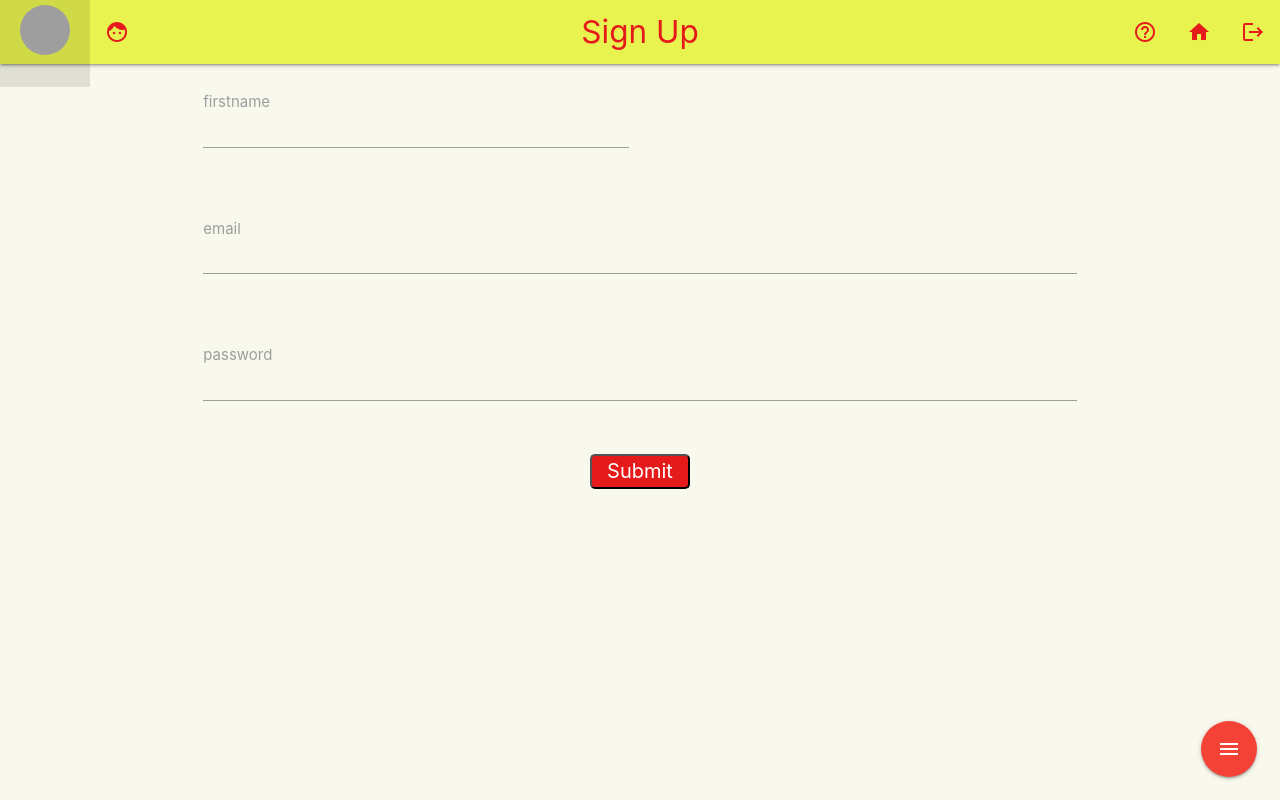
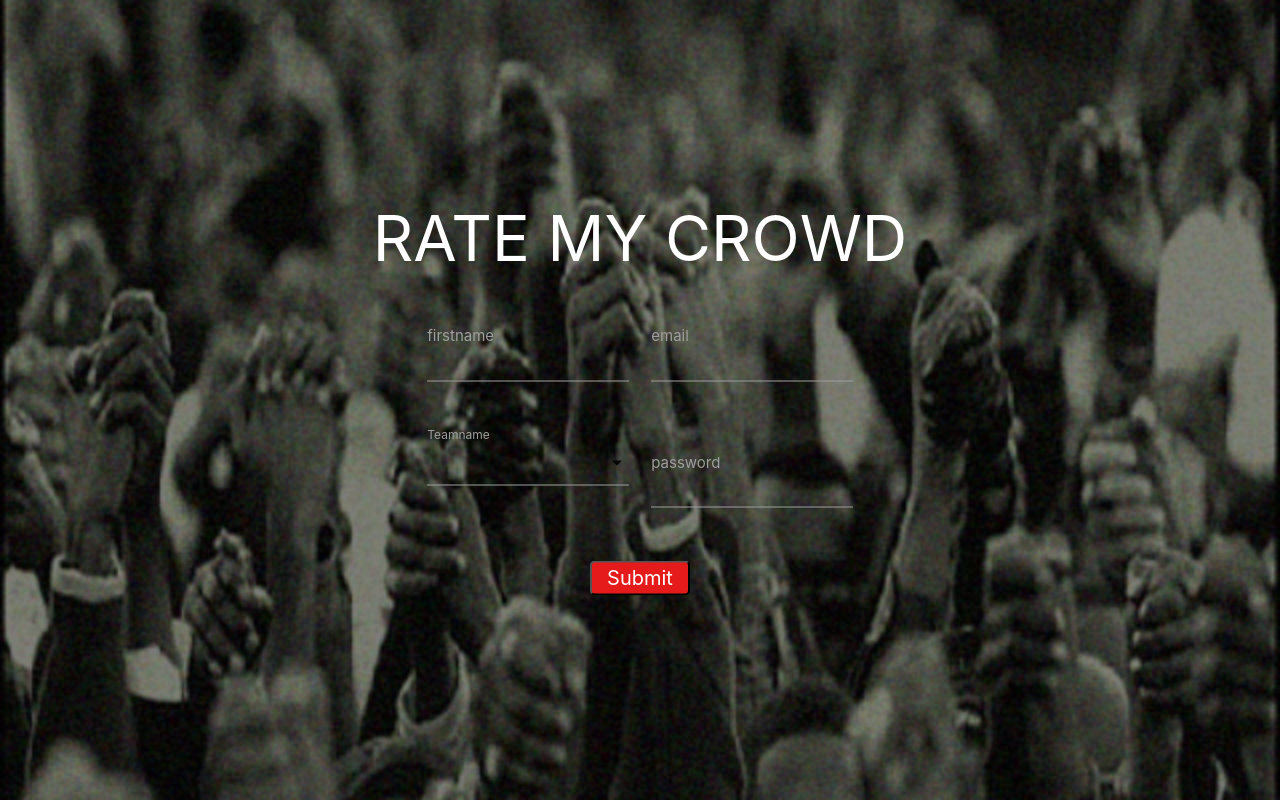
Before and after one commit to tidders2000/rmc, a Flask app: page /signup in a window 1280 px wide. Run offline with Flask 2, Linux system fonts and the light colour scheme; data that the repository does not hold is empty; grey boxes are pictures that could not be loaded.

Commit message:
bug and style fixes to signup and login

```diff
--- a/app.py
+++ b/app.py
@@ -39,11 +39,12 @@ def login():
  if g.user:
         return render_template('home.html')
  if request.method == 'POST' and form.validate_on_submit():
+     #clears session and gets password and email
        session.pop('user', None)
        password=request.form['password']
        email=request.form['email']
 
-
+      # retrieves email and if does not returns to login
 
        try:
         with connection.cursor() as cursor:
@@ -52,9 +53,9 @@ def login():
             result = cursor.fetchone()
 
             if result[0] !=email:
-
+                flash('email incorrect')
                 return redirect('/')
-
+         #authenticates password using password hash
             sql= "SELECT `password` FROM `users` WHERE `email`=%s"
             cursor.execute(sql,(email))
             result = cursor.fetchone()
@@ -65,6 +66,7 @@ def login():
 
        except:
               # Close the connection, regardless of whether or not the above was successful
+            connection.close()
             flash("incorrect email or password")
 
  return render_template('index.html', form=form)
@@ -120,8 +122,16 @@ def before_request():
 
 #sign up users to the db.................................
 def signup():
+#adds page title and form
  page_title = "Sign Up"
  form = SignUp()
+ try:
+         with connection.cursor(pymysql.cursors.DictCursor) as cursor:
+             sql= "SELECT * FROM teamname;"
+             cursor.execute(sql)
+             teamname = cursor.fetchall()
+
+ except: flash('error')
  if request.method == 'POST' and form.validate_on_submit():
 
        fullname=request.form['fullname']
@@ -129,14 +139,14 @@ def signup():
        password=generate_password_hash(request.form['password'])
        email=request.form['email']
        profileImage='blank_profile.png'
-       #check user e mail does not esist
+       #check user e mail does not exsist in db
 
        try:
         with connection.cursor() as cursor:
             sql= "SELECT `email` FROM `users` WHERE `email`=%s"
             cursor.execute(sql,(email))
             result = cursor.fetchall()
-            flash(result)
+
 
             if len(result)!=0:
                 flash('already registered')
@@ -148,14 +158,14 @@ def signup():
                     sql= "INSERT INTO `users` (`name`, `email`, `password`,`profileImage`) VALUES (%s, %s, %s, %s)"
                     cursor.execute(sql,(fullname,email,password,profileImage))
                     connection.commit()
-                    flash('data added')
+                    flash('User created please login')
                     session['user'] = request.form['email']
                     return redirect('/mail')
        except:
               # Close the connection, regardless of whether or not the above was successful
             flash("An exception occurred")
-
- return render_template('signup.html', form=form, page_title=page_title)
+            connection.close()
+ return render_template('signup.html', form=form, page_title=page_title, teamname=teamname)
 
 
 @app.route("/mail")
@@ -394,7 +404,7 @@ def names():
                     cursor.execute(sql)
                     connection.commit()
                     names=cursor.fetchall()
-                    flash('data added')
+
      except:
                     flash('error')
 
--- a/forms.py
+++ b/forms.py
@@ -10,7 +10,7 @@ class LoginForm(FlaskForm):
 
 class SignUp(FlaskForm):
     fullname = StringField('firstname', validators=[DataRequired()])
-
+    teamname = StringField('teamname', validators=[DataRequired()])
     email = StringField('email', validators=[DataRequired()])
     password = PasswordField('password', validators=[DataRequired()])
     submit = SubmitField('Sign In')
--- a/static/css/style.css
+++ b/static/css/style.css
@@ -5,7 +5,7 @@ body, html {
 }
 
 h5{
-    color:#E51A1A;
+    color:#778899;
 }
 
 .profile{
@@ -49,12 +49,16 @@ nav{
     background-color: #E8F34F;
 }
 
-ul li a{
-    color:#E51A1A;
+ul li a {
+    color:#2F4F4F;
 }
 
+
+
+
+
 .logo{
-     color:#E51A1A;
+     color:#2F4F4F;
 }
 /*............. login..............   */
 
--- a/templates/add_feedback.html
+++ b/templates/add_feedback.html
@@ -8,9 +8,9 @@
         <form class="col s12" action="" method="POST">
       <div class="row">
         <div class="input-field col s12">
-          <i class="material-icons prefix">textsms</i>
+
           <input type="text" id="fullname" name="fullname"class="autocomplete">
-          <label for="autocomplete-input">FullName</label>
+          <label>Fullname</label>
         </div>
          <div class="input-field col s12">
     <select name='teamie'>
--- a/templates/base.html
+++ b/templates/base.html
@@ -23,7 +23,7 @@
 
 				</ul>
 				<ul id="nav-mobile" class="right">
-					<li><a href="{{ url_for('help') }}"><i class="material-icons tooltipped"data-position="bottom" data-tooltip="Help!">help_outline</i></a></li>
+					<li><a href="{{ url_for('view_profile') }}"><i class="material-icons tooltipped"data-position="bottom" data-tooltip="Contacts">import_contacts</i></a></li>
 
                     <li><a href="{{ url_for('home') }}"><i class="material-icons tooltipped"data-position="bottom" data-tooltip="Home">home</i></a></li>
                     <li><a href="{{ url_for('logout') }}"><i class="material-icons tooltipped"data-position="bottom" data-tooltip="logout">logout</i></a></li>
--- a/templates/home.html
+++ b/templates/home.html
@@ -10,7 +10,7 @@
 	</div>
 	<div class="row">
 		<div class="col s12 m6 l5   offset-l1 square"><a href="{{url_for('badges') }}"><i class="large material-icons tooltipped" data-position="bottom" data-tooltip="Badges">insert_emoticon</i></div>
-        <div class="col s12 m6 l5 square square"><a href="{{url_for('mycharts') }}"><i class="large material-icons tooltipped"data-position="bottom" data-tooltip="My Charts">dashboard</i></div>
+        <div class="col s12 m6 l5 square square"><a href="{{url_for('view_profile') }}"><i class="large material-icons tooltipped"data-position="bottom" data-tooltip="Contacts">import_contacts</i></div>
 	</div>
 	<div class="row">
 		<h5>My Recent Feedback</h5>
--- a/templates/signup.html
+++ b/templates/signup.html
@@ -1,24 +1,46 @@
-{% extends 'base.html' %}
-{% block content %}
+<!DOCTYPE html>
+<html>
+
+<head>
+  <title></title>
+  <!-- materialize, fontawsome, google fonts and style-->
+  <link rel="stylesheet" href="https://cdnjs.cloudflare.com/ajax/libs/materialize/1.0.0/css/materialize.min.css" />
+  <link href="https://fonts.googleapis.com/icon?family=Material+Icons" rel="stylesheet" />
+  <link rel="stylesheet" href="https://use.fontawesome.com/releases/v5.7.2/css/all.css" />
+  <link rel="stylesheet" href="{{ url_for('static', filename='css/style.css') }}" type="text/css" />
+</head>
+
+<body>
+  <!-- full page image using materialize class-->
+  <div class="hero-image">
+
+    <div class="hero-text">
+      <h1>RATE MY CROWD</h1>
 
       <div class="container">
         <div class="row">
           <form class="col s12" action="" method="POST">
             {{ form.hidden_tag() }}
             <div class="row">
-        <div class="input-field col s6">
+              <div class="input-field col s12 l6">
                 {{ form.fullname.label }}<br> {{ form.fullname(size=60) }}
               </div>
-
-      </div>
-
-      <div class="row">
-        <div class="input-field col s12">
+              <div class="input-field col s12 l6">
                 {{ form.email.label }}<br> {{ form.email(size=32) }}
               </div>
             </div>
+
+
             <div class="row">
-        <div class="input-field col s12">
+              <div class="input-field col s12 l6">
+                <select name='teamie'>
+    {% for team in teamname %}
+      <option value="{{team.id}}" id='teamname' name='teamname'>{{team.teamname}}</option>
+    {% endfor %}
+    </select>
+                <label>Teamname</label>
+              </div>
+              <div class="input-field col s12 l6">
                 {{ form.password.label }}<br> {{ form.password(size=32) }}
               </div>
             </div>
@@ -28,4 +50,13 @@
         </form>
       </div>
 
-{% endblock %}
+    </div>
+  </div>
+  <!-- jquery and materialise scriptss-->
+  <script src="https://ajax.googleapis.com/ajax/libs/jquery/3.3.1/jquery.min.js"></script>
+
+  <script src="https://cdnjs.cloudflare.com/ajax/libs/materialize/1.0.0/js/materialize.min.js"></script>
+  <script type="text/javascript" src="{{ url_for('static', filename='js/javascript.js') }}"></script>
+</body>
+
+</html>
```
Also changed, not shown: sql.txt (+8 -2 lines), templates/index.html (+17 -14 lines), static/images/profile/monk_prof.png (added), static/images/profile/snoopy-joe-cool.jpg (added), static/images/profile/unicorn.jpeg (added). Lines whose indentation alone changed are shown as unchanged.
